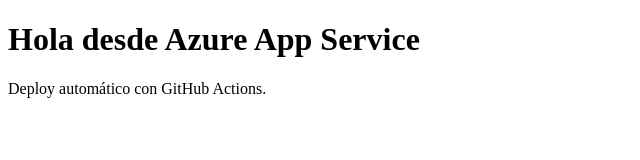
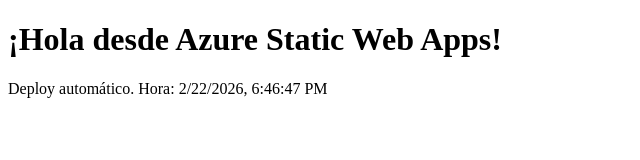
Before and after one commit to juanluisbermudezmayoral-stack/azure-static-web-demo, a plain HTML site: page index.html in a window 1280 px wide. Shown: the whole page, without its empty margins (0-640 px from the left). Drawn offline with Linux system fonts and the light colour scheme.

Commit message:
Update index.html

```diff
--- a/index.html
+++ b/index.html
@@ -1,8 +1,10 @@
+
 <!DOCTYPE html>
 <html>
-  <head><title>Azure + GitHub</title></head>
-  <body>
-    <h1>Hola desde Azure App Service</h1>
-    <p>Deploy automático con GitHub Actions.</p>
-  </body>
+<head><title>Azure + GitHub</title></head>
+<body>
+  <h1>¡Hola desde Azure Static Web Apps!</h1>
+  <p>Deploy automático. Hora: <span id="time"></span></p>
+  <script>document.getElementById('time').innerText = new Date().toLocaleString();</script>
+</body>
 </html>
```
